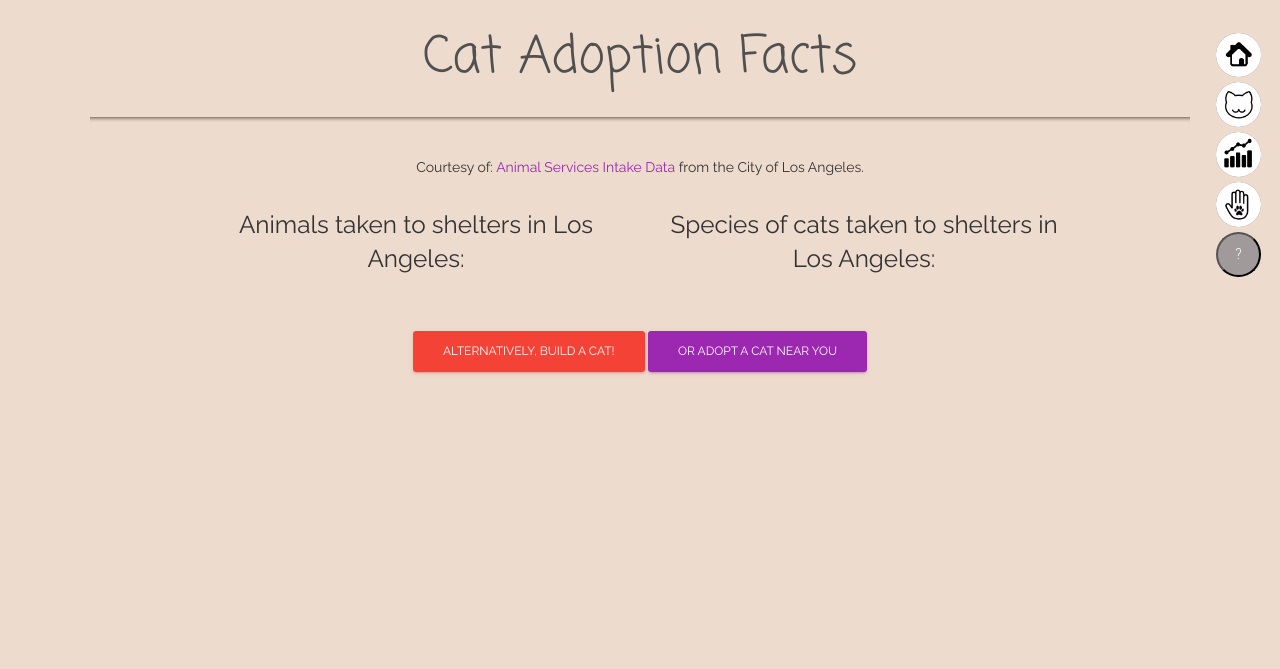
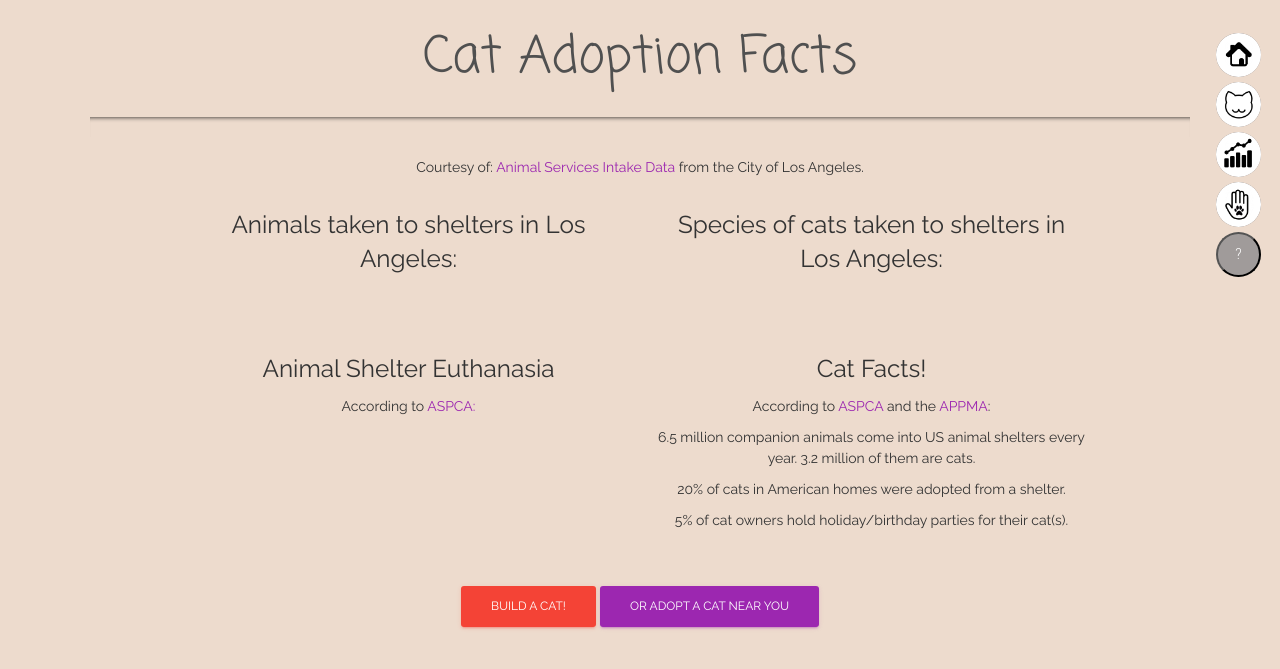
Before and after one commit to kjan95129/cogs121, a Node project: template views/checkshelters.handlebars in a window 1280 px wide. Shown: the top 669 px of the page. Run offline with Node 20 templates, Linux system fonts and the light colour scheme; the template is opened without the code that fills it, so the values that code supplies are empty; some libraries are stand-ins or nearby versions.

Commit message:
added more data and facts

```diff
--- a/views/checkshelters.handlebars
+++ b/views/checkshelters.handlebars
@@ -66,6 +66,7 @@
 				</p>
 
 
+				<div class="row">
 					<div class="col">
 						<div class="col-sm-6 graph">
 							<h3>Animals taken to shelters in Los Angeles:</h3>
@@ -80,10 +81,10 @@
 									bindto: '#chart1',
 									data: {
 										columns: [
-										['cats', numCats],
-										['dogs', numDogs],
-										['equine', numHorses],
-										['other', numOther]
+											['Cats', numCats],
+											['Dogs', numDogs],
+											['Equine', numHorses],
+											['Other', numOther]
 										],
 										type: 'pie'
 									}
@@ -125,9 +126,38 @@
 							</script>
 						</div>
 					</div>
+				</div>
+				<div class="row">
+					<div class="col">
+						<div class="col-sm-6 graph">
+							<h3>Animal Shelter Euthanasia</h3>
+							<p>According to <a href="https://www.aspca.org/blog/too-many-people-are-still-not-adopting-animals-0">ASPCA:</a></p>
+							<div id="chart3"></div>
+							<script>
+								var chart3 = c3.generate({
+									bindto: '#chart3',
+									data: {
+										columns: [
+											['Euthanized animals', 2700000],
+											['Non-euthanized animals', 7600000-270000]
+										],
+										type: 'pie'
+									}
+								});
+							</script>
+						</div>
+						<div class="col-sm-6">
+							<h3>Cat Facts!</h3>
+							<p>According to <a href="https://www.aspca.org/animal-homelessness/shelter-intake-and-surrender/pet-statistics">ASPCA</a> and the <a href="http://americanpetproducts.org/Uploads/MemServices/GPE2017_NPOS_Seminar.pdf"> APPMA</a>:</p>
+							<p>6.5 million companion animals come into US animal shelters every year. 3.2 million of them are cats.</p>
+							<p>20% of cats in American homes were adopted from a shelter.</p>
+							<p>5% of cat owners hold holiday/birthday parties for their cat(s).</p>
+						</div>
+					</div>
+				</div>
 
 				<div class="graph-buttons">
-					<button type="button" class="btn btn-danger" id="backResults" onclick="location.href='/customize'">Alternatively, build a cat!</button>
+					<button type="button" class="btn btn-danger" id="backResults" onclick="location.href='/customize'">Build a cat!</button>
 					<a href="https://www.petfinder.com/search/cats-for-adoption/us/ca/san-diego/?distance=10" target="_blank">
 						<button type="button" class="btn btn-primary" id="checkCats">Or adopt a cat near you</button>
 					</a>
```
Lines whose indentation alone changed are shown as unchanged.
